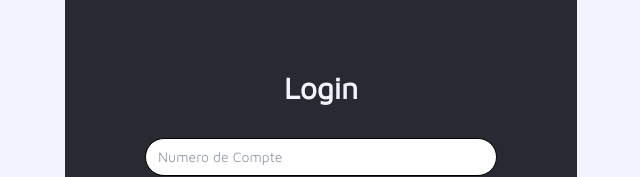
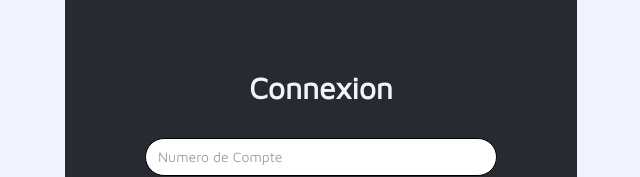
Before and after one commit to Pixeloceax/Obole, a React (Create React App) app in the folder frontend/obole_web/: page /login in a window 1280 px wide. Shown: the part 372-549 px from the top of the page, without its empty margins (319-959 px from the left). Built offline with nearby package versions, Linux system fonts and the light colour scheme.

Commit message:
set text in french

```diff
--- a/frontend/obole_web/src/pages/Login.jsx
+++ b/frontend/obole_web/src/pages/Login.jsx
@@ -65,7 +65,7 @@ const Login = ({ handleLogin }) => {
           </div>
           <div>
             <h2 className="text-center text-3xl font-extrabold text-white">
-              Login
+              Connexion
             </h2>
           </div>
           <form className="mt-8 space-y-6" onSubmit={handleFormSubmit}>
```
